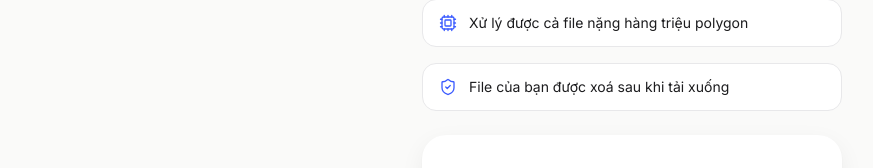
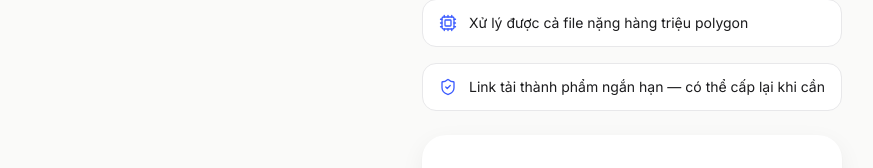
Before and after one commit to trankhanhduy1508-maker/cws-portal, a React (Vite) app: page / in a window 1280 px wide. Shown: the part 489-657 px from the top of the page, without its empty margins (8-881 px from the left). Built offline with nearby package versions, Linux system fonts and the light colour scheme; no server answers.

Commit message:
fix(frontend): remove unsupported deletion promise

```diff
--- a/src/pages/LandingScreen.jsx
+++ b/src/pages/LandingScreen.jsx
@@ -6,7 +6,7 @@ import './LandingScreen.css';
 const REASONS = [
   { icon: Clock, text: 'Máy bạn rảnh, việc vẫn xong — không cần treo máy qua đêm' },
   { icon: Cpu, text: 'Xử lý được cả file nặng hàng triệu polygon' },
-  { icon: ShieldCheck, text: 'File của bạn được xoá sau khi tải xuống' },
+  { icon: ShieldCheck, text: 'Link tải thành phẩm ngắn hạn — có thể cấp lại khi cần' },
 ];
 
 /** Hero + trạng thái đăng nhập Google — không còn là 1 bước riêng phải
```
Also changed, not shown: reports/dev/CWS_DOWNLOAD_EXPIRY_COPY_FIX_2026-08-03.md (+5 -0 lines).
